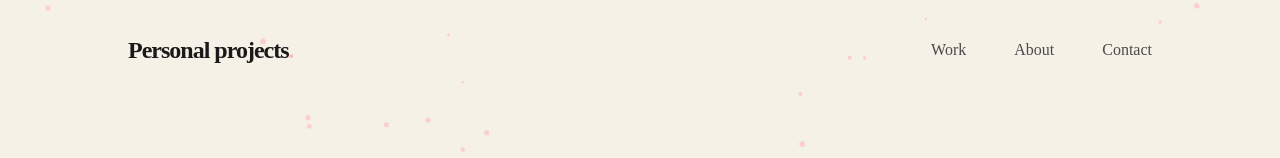
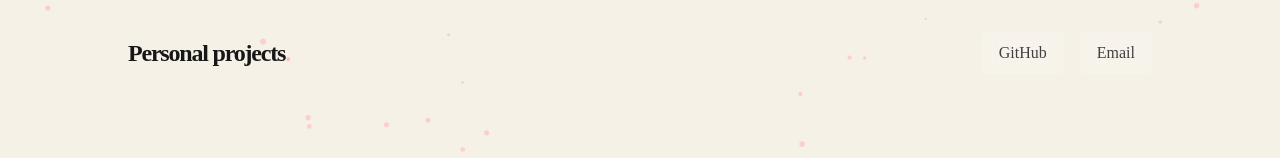
Before and after one commit to lightning4747/personal-projects, a React (Vite) app: page / in a window 1280 px wide. Shown: the top 158 px of the page. Built offline with nearby package versions, Linux system fonts and the light colour scheme.

Commit message:
add github and email. craete todo list for testing

```diff
--- a/src/components/Header.tsx
+++ b/src/components/Header.tsx
@@ -1,60 +1,36 @@
-import { useState } from 'react';
-import { motion, AnimatePresence } from 'framer-motion';
-import '../styles/Header.css';
+import { motion } from 'framer-motion';
 
-const navItems = ['Work', 'About', 'Contact'];
+const navItems = [
+  { name: 'GitHub', link: 'https://github.com/lightning4747' },
+  { name: 'Email', link: 'mailto:vignesh112847@gmail.com' },
+];
 
 const Header = () => {
   return (
-    <header className="header-container">
+    <header className="fixed top-0 left-0 w-full px-[10%] py-8 flex justify-between items-center z-50 bg-transparent pointer-events-none">
       <motion.div
         initial={{ opacity: 0, y: -20 }}
         animate={{ opacity: 1, y: 0 }}
-        className="logo"
+        className="font-extrabold tracking-tighter text-2xl text-neutral-900 pointer-events-auto"
       >
-        Personal projects<span>.</span>
+        Personal projects<span className="text-[#ffb7c5]">.</span>
       </motion.div>
 
-      <nav className="nav-links">
+      <nav className="flex gap-4 pointer-events-auto">
         {navItems.map((item) => (
-          <NavLink key={item} text={item} />
+          <a
+            key={item.name}
+            href={item.link}
+            target={item.name === 'GitHub' ? '_blank' : undefined}
+            rel={item.name === 'GitHub' ? 'noopener noreferrer' : undefined}
+            className="px-4 py-2 rounded-lg font-medium text-neutral-700 hover:text-black transition-all duration-500 ease-in-out hover:shadow-lg bg-white/20 backdrop-blur-sm border border-transparent hover:border-white/40"
+          >
+            {item.name}
+          </a>
         ))}
       </nav>
     </header>
   );
 };
 
-const NavLink = ({ text }: { text: string }) => {
-  const [isHovered, setIsHovered] = useState(false);
-
-  const petals = [
-    { x: -18, y: -18, color: 'var(--primary)' },
-    { x: 18, y: -18, color: 'var(--accent)' },
-    { x: 0, y: -25, color: 'var(--chart-2)' },
-  ];
-
-  return (
-    <motion.div
-      className="nav-item-wrapper"
-      onMouseEnter={() => setIsHovered(true)}
-      onMouseLeave={() => setIsHovered(false)}
-    >
-      <span className="nav-text">{text}</span>
-
-      <AnimatePresence>
-        {isHovered && petals.map((petal, i) => (
-          <motion.div
-            key={i}
-            className="absolute w-2 h-2 rounded-full blur-[1px]"
-            style={{ backgroundColor: petal.color, left: '50%', top: '0' }}
-            initial={{ scale: 0, opacity: 0 }}
-            animate={{ scale: 1, opacity: 1, x: petal.x, y: petal.y }}
-            exit={{ scale: 0, opacity: 0 }}
-          />
-        ))}
-      </AnimatePresence>
-    </motion.div>
-  );
-};
-
 export default Header;
```
Also changed, not shown: src/pages/todo.tsx (added).
